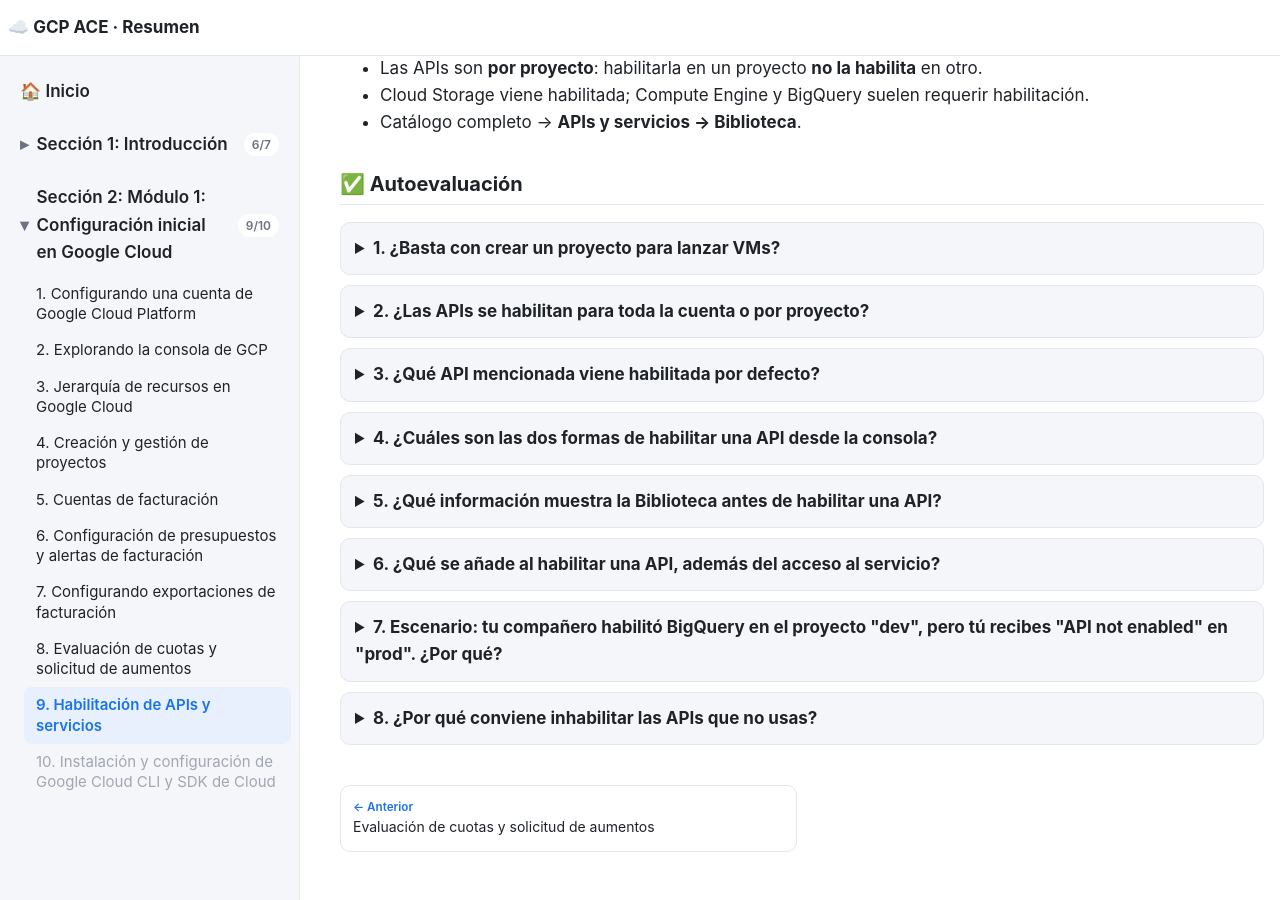
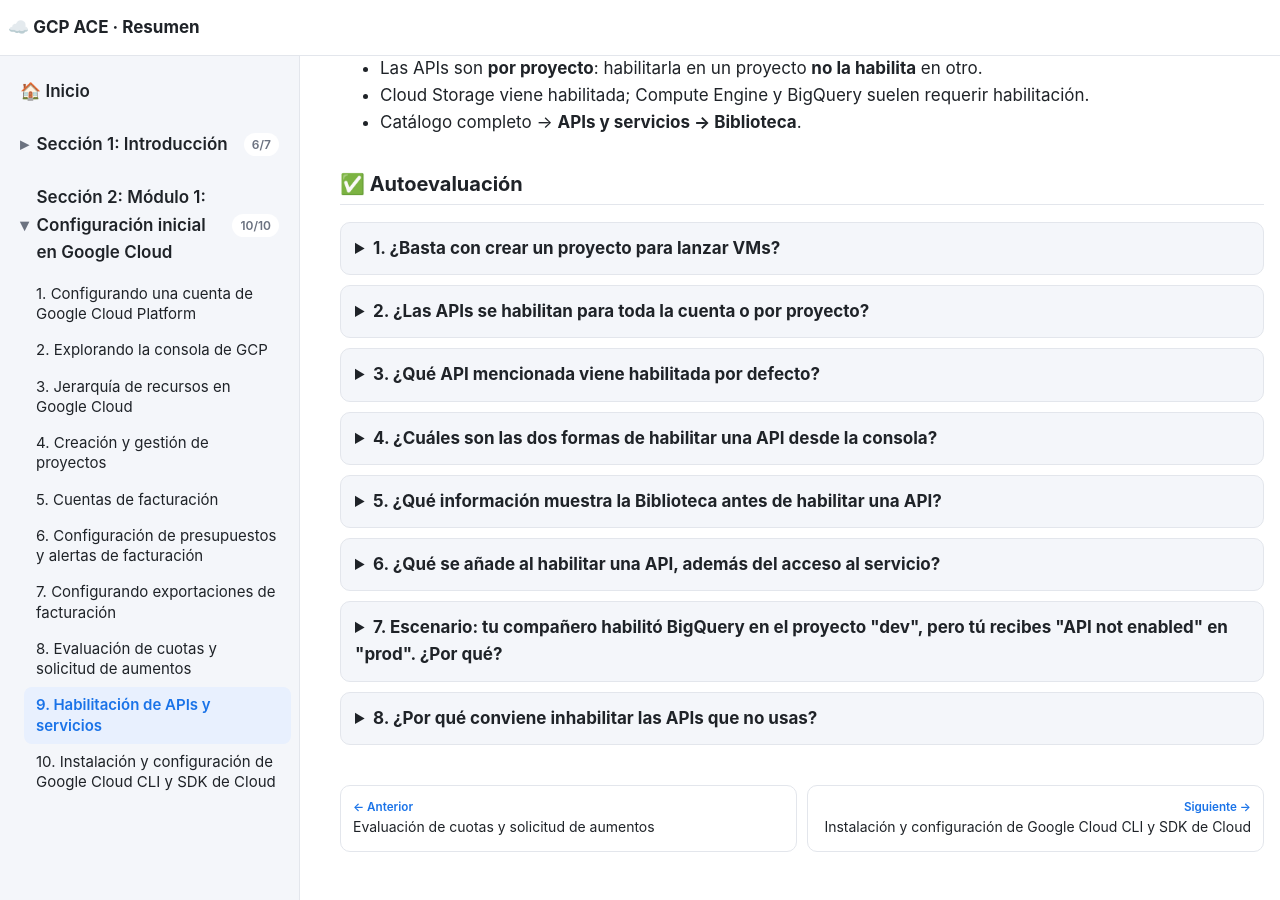
Before and after one commit to Isarone/gcp-ace-resumen, a Jekyll site: the page built from secciones/s02/09-habilitar-apis.md, in a window 1280 px wide and 900 px high, scrolled down 1371 px. Built offline with Jekyll 4.4.1, drawn with Linux system fonts in a browser that asks for light colours; part of the change alters nothing that is shown.

Commit message:
S2 clase 10: Google Cloud CLI y SDK (sección 2 completa)
Co-Authored-By: Claude Opus 5.5 <noreply@anthropic.com>

````diff
--- a/_data/curso.yml
+++ b/_data/curso.yml
@@ -55,3 +55,4 @@
       url: /secciones/s02/09-habilitar-apis/
     - n: 10
       titulo: Instalación y configuración de Google Cloud CLI y SDK de Cloud
+      url: /secciones/s02/10-gcloud-cli-sdk/
--- /dev/null
+++ b/secciones/s02/10-gcloud-cli-sdk.md
@@ -0,0 +1,143 @@
+---
+title: Instalación y configuración de Google Cloud CLI y SDK de Cloud
+seccion: 2
+clase: 10
+---
+
+## 🧠 Idea clave
+
+El **SDK de Cloud**, hoy llamado **Google Cloud CLI**, permite manejar GCP **desde la terminal** con `gcloud`. Es ideal para **automatizar tareas** y desplegar rápido. Funciona en **Linux, macOS y Windows**. Con las **configuraciones** puedes cambiar de un proyecto a otro sin mezclar ajustes.
+
+## 📥 Instalación
+
+**Requisitos según la clase:**
+- **Python** instalado.
+- **Java** solo si vas a usar **App Engine con Java**.
+
+> ⚠️ *Dato desactualizado en la clase:* menciona Python 3.5–3.7 o 2.7. Las versiones actuales de gcloud requieren **Python 3 reciente**, y los instaladores de Windows y macOS ya **incluyen Python**. Revisa los requisitos vigentes en la documentación oficial.
+
+**Pasos en Windows:**
+1. Ve a **cloud.google.com/sdk** → **Instalar Google Cloud CLI**.
+2. **Descargar el instalador** → ejecútalo → acepta los términos → *Solo para mí* → **Instalar**.
+3. Al terminar, deja marcado **"Iniciar Google Cloud SDK y ejecutar `gcloud init`"**.
+
+## ⚙️ `gcloud init`: configuración inicial
+
+A partir de aquí el proceso es **igual en todos los sistemas operativos**:
+
+```
+gcloud init
+  1. ¿Iniciar sesión con tu cuenta de Google? → Y
+     → se abre el navegador → inicias sesión → "Permitir"
+  2. Eliges el PROYECTO con el que vas a trabajar
+  3. (Opcional) región y zona predeterminadas para Compute → puedes decir que no
+  ✅ SDK listo
+```
+
+## ⌨️ Comandos básicos
+
+| Comando | Qué hace |
+|---|---|
+| `gcloud --help` | Lista de comandos y opciones |
+| `gcloud auth list` | **Cuentas** con credenciales guardadas en el equipo (la transcripción dice "gcloud list") |
+| `gcloud info` | Información de la **instalación** y de la **configuración activa** |
+| `gcloud projects list` | Lista tus proyectos con su **nombre e ID** |
+
+## 🧩 Componentes
+
+| Acción | Comando |
+|---|---|
+| Ver instalados y disponibles | `gcloud components list` |
+| Instalar uno (ej. App Engine Java) | `gcloud components install app-engine-java` |
+| Actualizar todos | `gcloud components update` |
+| Eliminar uno | `gcloud components remove app-engine-java` |
+
+Al instalar uno, se muestran también sus **dependencias**, que se instalan junto con él.
+
+## 🔀 Configuraciones (*configurations*)
+
+Una **configuración** es un conjunto de ajustes con nombre: **proyecto**, **cuenta**, región y zona… Sirve para trabajar con **varios proyectos** desde la misma máquina.
+
+```bash
+# Crear (y ACTIVAR automáticamente) una configuración
+gcloud config configurations create gcp-lab-025
+gcloud config configurations create gcp-lab-europe   # ahora la activa es esta
+
+# Cambiar a otra configuración
+gcloud config configurations activate gcp-lab-025
+
+# Ver todas (la columna IS_ACTIVE marca la actual)
+gcloud config configurations list
+```
+
+**Ejemplo de la clase:** con `gcp-lab-europe` activa, una VM creada por comando (`gcloud compute instances create …`) se crea **solo en ese proyecto**. Al activar `gcp-lab-025`, los comandos siguientes afectan **solo a ese otro proyecto**. Los proyectos **no comparten recursos automáticamente**.
+
+> 📌 *Extra (no lo dijo la clase):* una configuración recién creada está **vacía**. Asígnale proyecto, cuenta, etc. con `gcloud config set`:
+> ```bash
+> gcloud config set project gcp-lab-025
+> gcloud config set account tu-correo@gmail.com
+> gcloud config set compute/region us-central1
+> gcloud config set compute/zone us-central1-a
+> gcloud config list          # ver los ajustes de la configuración activa
+> ```
+
+## 🎯 Tips para el examen
+
+- **`gcloud init`** = asistente inicial: login, proyecto y región/zona por defecto.
+- **`gcloud auth list`** = qué cuentas están autenticadas.
+- **`gcloud config configurations create | activate | list`** = manejar varios proyectos o entornos.
+- **`gcloud config set project ID`** = cambiar el proyecto de la configuración activa. Se usa el **ID**, no el nombre.
+- **`gcloud components install | update | remove`** = gestionar componentes del SDK.
+- Al **crear** una configuración, esta **queda activa** automáticamente.
+
+## ✅ Autoevaluación
+
+<details>
+<summary><b>1. ¿En qué sistemas operativos funciona el SDK de Cloud?</b></summary>
+<p><b>Linux, macOS y Windows.</b></p>
+</details>
+
+<details>
+<summary><b>2. ¿Qué hace <code>gcloud init</code>?</b></summary>
+<p>Inicia sesión con tu cuenta de Google, te deja <b>elegir el proyecto</b> y, opcionalmente, la <b>región y zona</b> predeterminadas.</p>
+</details>
+
+<details>
+<summary><b>3. ¿Qué comando muestra las cuentas autenticadas en tu equipo?</b></summary>
+<p><code>gcloud auth list</code></p>
+</details>
+
+<details>
+<summary><b>4. ¿Qué comando muestra información de la instalación y de la configuración activa?</b></summary>
+<p><code>gcloud info</code></p>
+</details>
+
+<details>
+<summary><b>5. ¿Cómo instalas, actualizas y eliminas componentes?</b></summary>
+<p><code>gcloud components install NOMBRE</code>, <code>gcloud components update</code> y <code>gcloud components remove NOMBRE</code>.</p>
+</details>
+
+<details>
+<summary><b>6. ¿Para qué sirven las configuraciones de gcloud?</b></summary>
+<p>Para guardar ajustes con nombre (proyecto, cuenta, región…) y <b>cambiar rápido entre proyectos</b> sin mezclarlos.</p>
+</details>
+
+<details>
+<summary><b>7. Creas la configuración "europe" justo después de "lab". ¿Cuál queda activa?</b></summary>
+<p><b>"europe"</b>: al crear una configuración, esta se activa automáticamente.</p>
+</details>
+
+<details>
+<summary><b>8. ¿Cómo sabes cuál es la configuración activa?</b></summary>
+<p>Con <code>gcloud config configurations list</code>, en la columna <b>IS_ACTIVE</b>.</p>
+</details>
+
+<details>
+<summary><b>9. Escenario: ejecutaste un comando y la VM se creó en el proyecto equivocado. ¿Qué revisas y cómo lo corriges?</b></summary>
+<p>Revisa la <b>configuración activa</b> con <code>gcloud config configurations list</code> o <code>gcloud config list</code>. Cambia con <code>gcloud config configurations activate NOMBRE</code> o con <code>gcloud config set project ID</code>.</p>
+</details>
+
+<details>
+<summary><b>10. Escenario: necesitas trabajar con App Engine en Java desde tu equipo. ¿Qué haces con el SDK?</b></summary>
+<p>Tener <b>Java</b> instalado y ejecutar <code>gcloud components install app-engine-java</code>.</p>
+</details>
````
